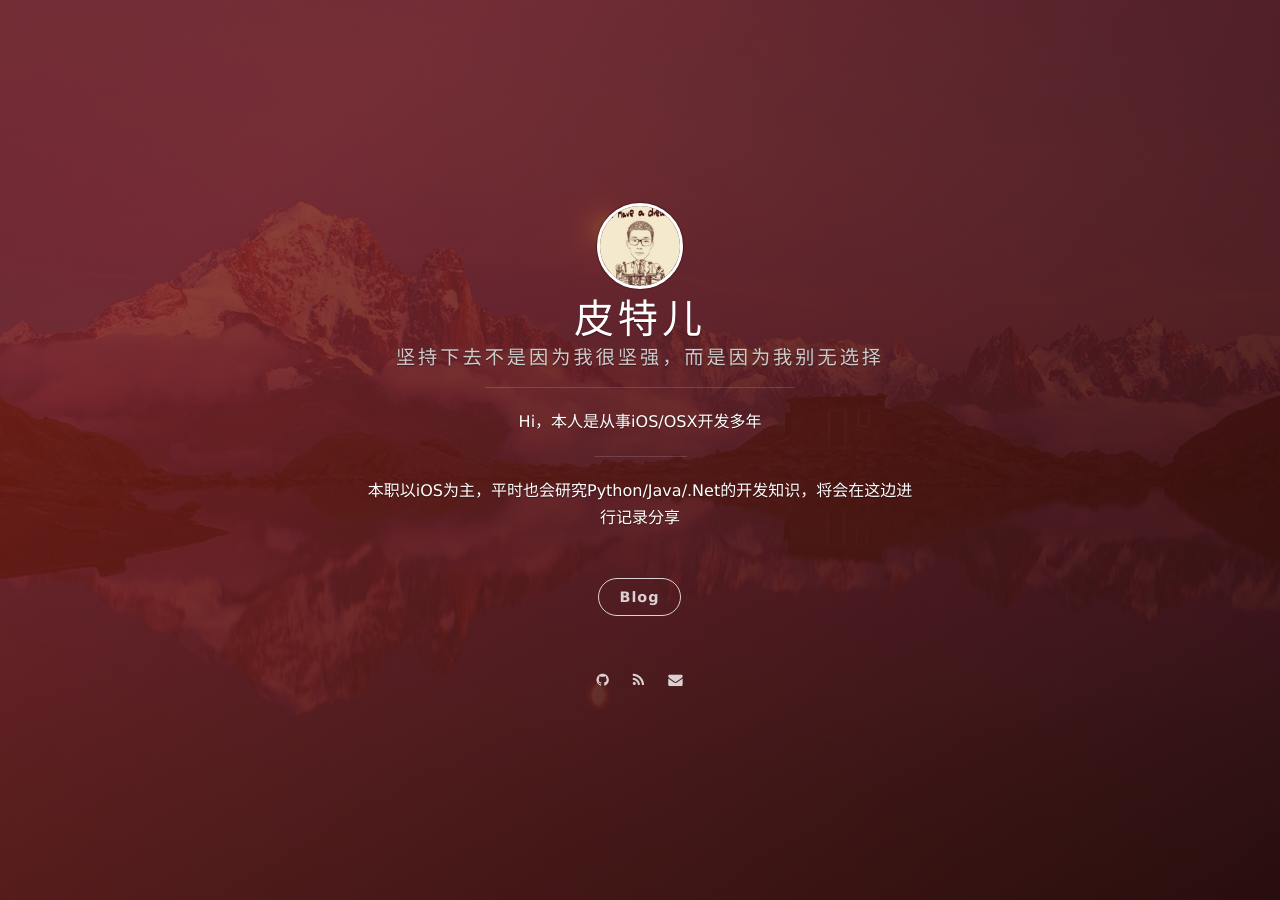
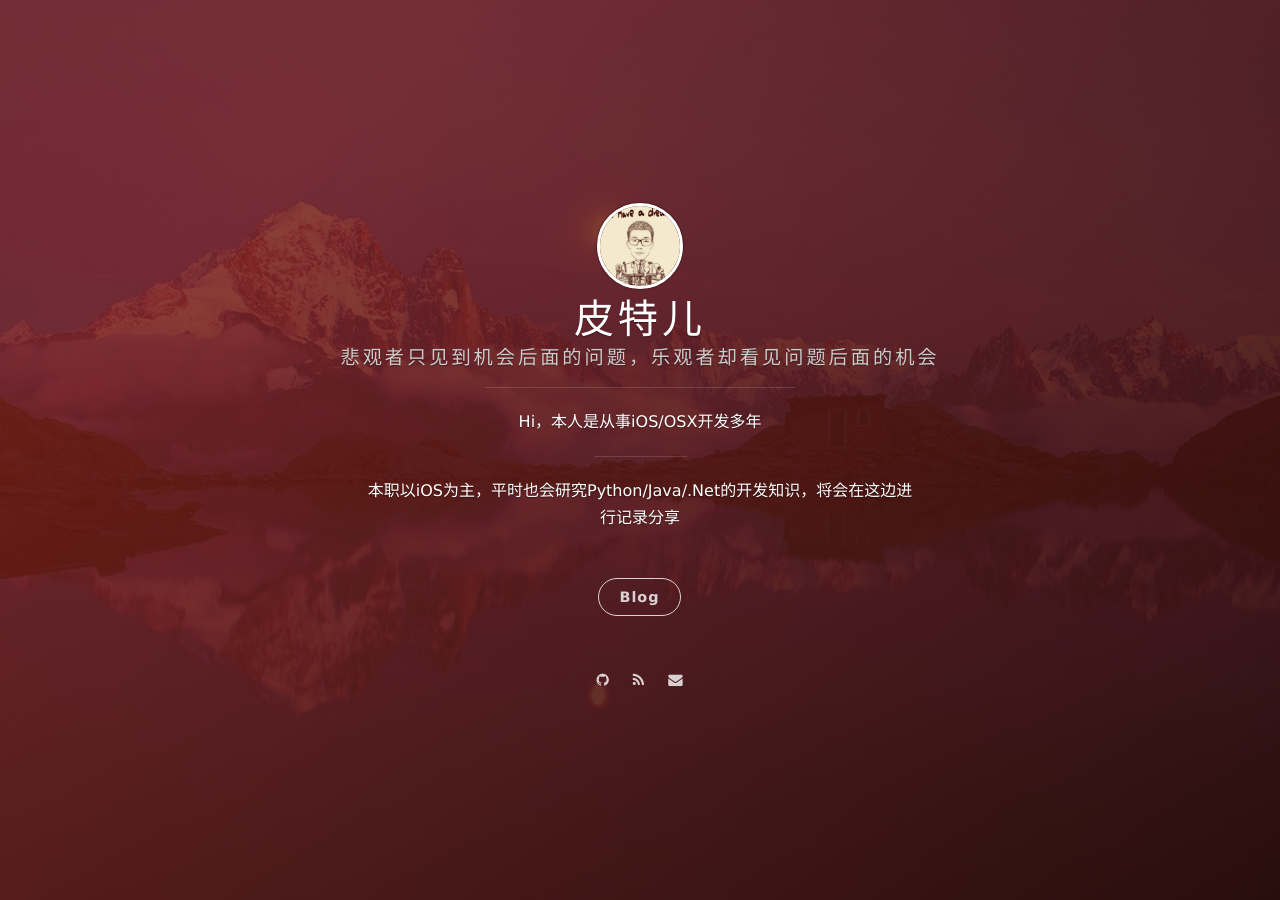
Before and after one commit to JxbSir/peter.github.io, a Jekyll site: the page built from index.html, in a window 1280 px wide. Built offline with Jekyll 4.4.1, drawn with Linux system fonts in a browser that asks for light colours; nearby versions of some CDN libraries; the list of posts is cut into pages by our own code.

Commit message:
update subtitle

```diff
--- a/_config.yml
+++ b/_config.yml
@@ -1,6 +1,6 @@
 # Basic
 title: 皮特儿
-subtitle: 坚持下去不是因为我很坚强，而是因为我别无选择
+subtitle: 悲观者只见到机会后面的问题，乐观者却看见问题后面的机会
 description: Hi，本人是从事iOS/OSX开发多年
 welcome_message: 本职以iOS为主，平时也会研究Python/Java/.Net的开发知识，将会在这边进行记录分享
 # creator: <a href="http://onev.cat">@onevcat</a>
```
